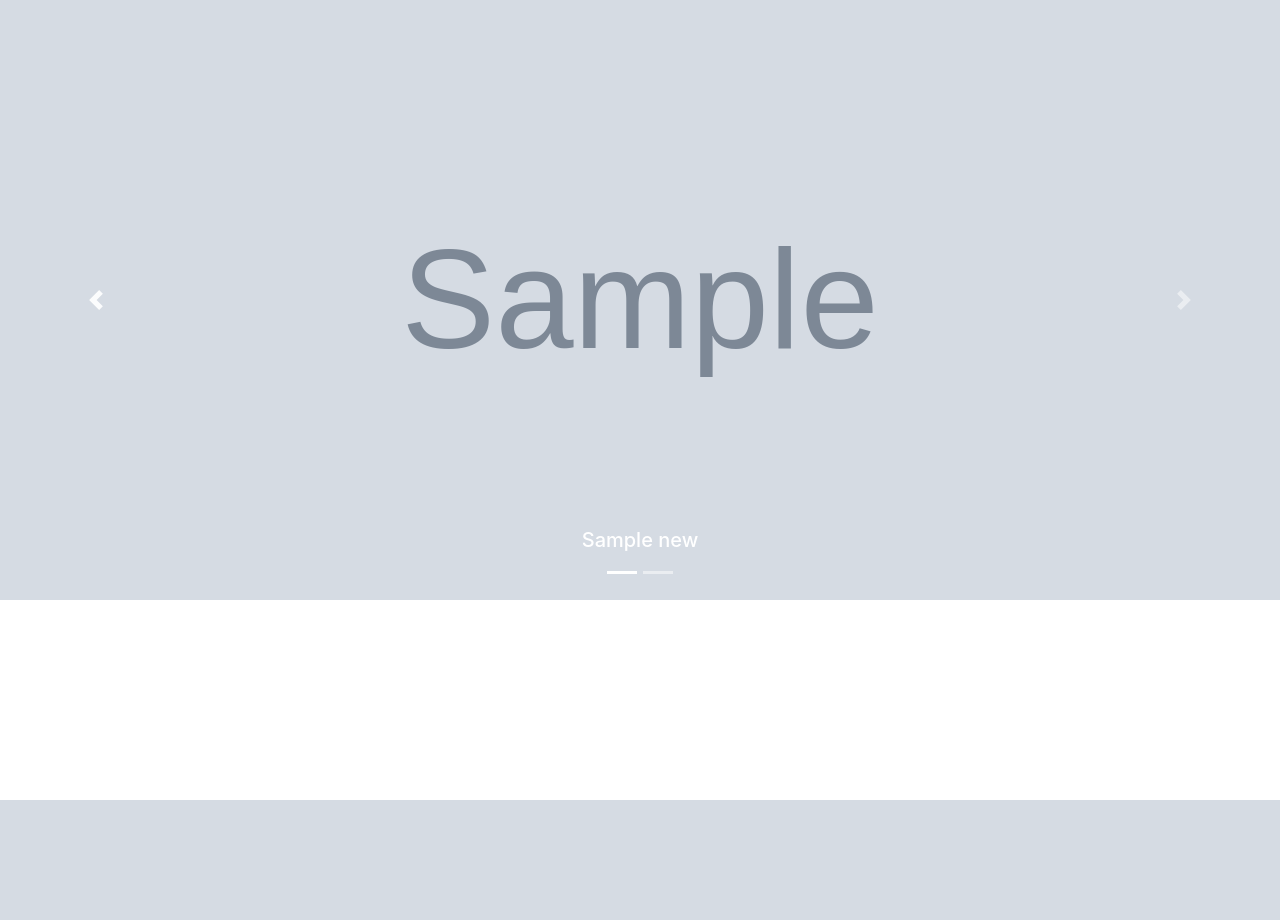
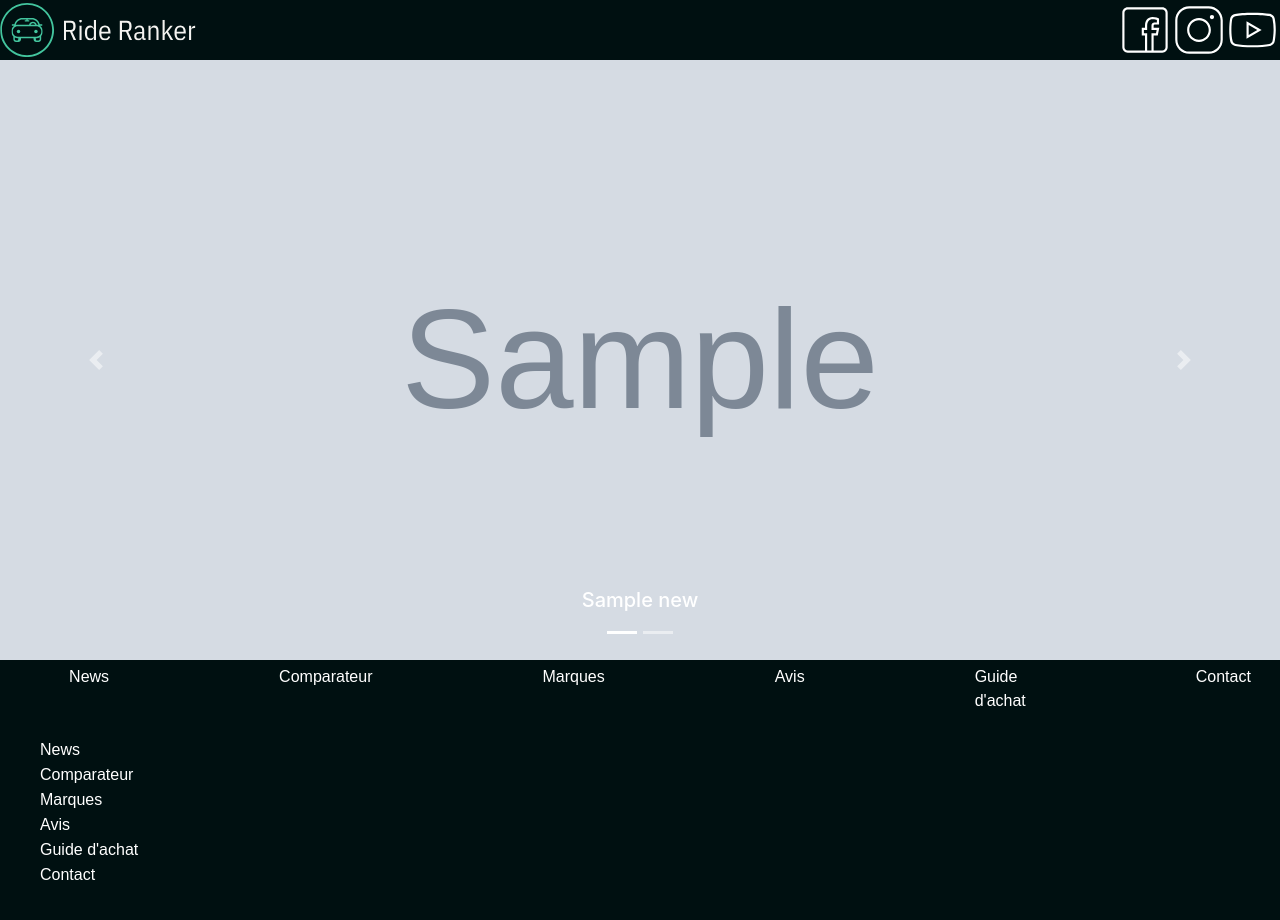
Before and after one commit to Houssemtlb/Cars_website_scratch_version, a PHP site: page /cars_website_scratch_version/ in a window 1280 px wide; the page is wider, and only the part inside the window is pictured. Before the commit the page ends 800 px from the top of that part, so only its background shows below. Run offline with PHP 8.4, Linux system fonts and the light colour scheme; tables that the repository leaves empty hold one stand-in row (values such as "Sample post"); grey boxes marked "Sample" are stand-in pictures; some libraries are stand-ins or nearby versions.

Commit message:
menu bar and footer implemented

```diff
--- a/app/Controllers/HomeController.php
+++ b/app/Controllers/HomeController.php
@@ -3,6 +3,9 @@
 require_once("../app/Views/HeadView.php");
 require_once("../app/Views/DiaporamaView.php");
 require_once("../app/Views/BottomView.php");
+require_once("../app/Views/TopBarView.php");
+require_once("../app/Views/MenuBarView.php");
+require_once("../app/Views/FooterView.php");
 
 //MODELS
 require_once("../app/Models/NewsModel.php");
@@ -20,6 +23,9 @@
         $head = new HeadView();
         $diaporama = new DiaporamaView();
         $bottom = new BottomView();
+        $topBar = new TopBarView();
+        $menuBar = new MenuBarView();
+        $footer = new FooterView();
 
         //binding area
         $diapoData = ["news" => $news->getAllWithImages(), "pubs" => $pub->getAllWithImages()];
@@ -31,8 +37,11 @@
 
         //display area
         $head->show(null);
+        $topBar->show(null);
         $diaporama->show($diapoData);
+        $menuBar->show(null);
         $bottom->show(null);
+        $footer->show(null);
     }
 
 
--- /dev/null
+++ b/app/Views/FooterView.php
@@ -0,0 +1,43 @@
+<?php
+require_once("../app/Core/View.php");
+
+class FooterView extends View {
+
+    public function show($data)
+    {
+        echo "<div class='footer'>";
+        echo "<ul id='footer-ul'>
+            <li>
+                <a href='http://localhost/cars_website_scratch_version/public/News'>
+                    News
+                </a>
+            </li>
+            <li>
+                <a href='http://localhost/cars_website_scratch_version/public/Comparateur'>
+                    Comparateur
+                </a>
+            </li>
+            <li>
+                <a href='http://localhost/cars_website_scratch_version/public/Marques'>
+                    Marques
+                </a>
+            </li>
+            <li>
+                <a href='http://localhost/cars_website_scratch_version/public/Avis'>
+                    Avis
+                </a>
+            </li>
+            <li>
+                <a href='http://localhost/cars_website_scratch_version/public/GuideAchat'>
+                    Guide d'achat
+                </a>
+            </li>
+            <li>
+                <a href='http://localhost/cars_website_scratch_version/public/Contact'>
+                    Contact
+                </a>
+            </li>
+        </ul>";
+        echo "</div>";
+    }
+}
--- a/app/Views/HeadView.php
+++ b/app/Views/HeadView.php
@@ -1,17 +1,20 @@
 <?php
 require_once("../app/Core/View.php");
+require_once ("../app/Core/config.php");
 class HeadView extends View {
 
 
     //this class is going to load all the links and metadata required for all the pages
     public function show($data)
     {
+        $PublicPath = "http://localhost/cars_website_scratch_version/public";
+
         echo "<html lang='fr'>
             <head>
                 <meta charset='utf-8'>
                 <meta http-equiv='X-UA-Compatible' content='IE=edge'>
                 <meta name='viewport' content='width=device-width, initial-scale=1'>
-
+                <link href='$PublicPath/assets/css/styleSheet.css' rel='stylesheet' type='text/css' />
                 <link rel='stylesheet' href='https://cdn.jsdelivr.net/npm/bootstrap@4.0.0/dist/css/bootstrap.min.css' integrity='sha384-Gn5384xqQ1aoWXA+058RXPxPg6fy4IWvTNh0E263XmFcJlSAwiGgFAW/dAiS6JXm' crossorigin='anonymous'>
                 <title></title>
             </head>
--- /dev/null
+++ b/app/Views/MenuBarView.php
@@ -0,0 +1,43 @@
+<?php
+require_once("../app/Core/View.php");
+
+class MenuBarView extends View {
+
+    public function show($data)
+    {
+        echo "<div class='bar' style='justify-content: center'>";
+        echo "<ul class='menu'>
+            <li>
+                <a href='http://localhost/cars_website_scratch_version/public/News'>
+                    News
+                </a>
+            </li>
+            <li>
+                <a href='http://localhost/cars_website_scratch_version/public/Comparateur'>
+                    Comparateur
+                </a>
+            </li>
+            <li>
+                <a href='http://localhost/cars_website_scratch_version/public/Marques'>
+                    Marques
+                </a>
+            </li>
+            <li>
+                <a href='http://localhost/cars_website_scratch_version/public/Avis'>
+                    Avis
+                </a>
+            </li>
+            <li>
+                <a href='http://localhost/cars_website_scratch_version/public/GuideAchat'>
+                    Guide d'achat
+                </a>
+            </li>
+            <li>
+                <a href='http://localhost/cars_website_scratch_version/public/Contact'>
+                    Contact
+                </a>
+            </li>
+        </ul>";
+        echo "</div>";
+    }
+}
--- /dev/null
+++ b/app/Views/TopBarView.php
@@ -0,0 +1,17 @@
+<?php
+require_once("../app/Core/View.php");
+
+class TopBarView extends View {
+
+    public function show($data)
+    {
+        echo"<div class='bar'>";
+            echo"<img src='http://localhost/cars_website_scratch_version/public/assets/images/logo.svg' alt='logo' style='height: 90%'/>";
+            echo"<div id='social-medias'>";
+        echo"<a href='https://www.facebook.com'><img src='http://localhost/cars_website_scratch_version/public/assets/images/facebook.svg' alt='logo' style='height: 90%; filter: invert(100%) sepia(30%) saturate(0%) hue-rotate(176deg) brightness(118%) contrast(101%);'/></a>";
+        echo"<a href='https://www.insatgram.com'><img src='http://localhost/cars_website_scratch_version/public/assets/images/instagram.svg' alt='logo' style='height: 90%; filter: invert(100%) sepia(30%) saturate(0%) hue-rotate(176deg) brightness(118%) contrast(101%);'/></a>";
+        echo"<a href='https://www.youtube.com'><img src='http://localhost/cars_website_scratch_version/public/assets/images/youtube.svg' alt='logo' style='height: 90%; filter: invert(100%) sepia(30%) saturate(0%) hue-rotate(176deg) brightness(118%) contrast(101%);'/></a>";
+            echo"</div>";
+        echo"</div>";
+    }
+}
```
Also changed, not shown: public/assets/css/styleSheet.css (added), public/assets/images/facebook.svg (added), public/assets/images/instagram.svg (added), public/assets/images/logo.svg (added), public/assets/images/youtube.svg (added).
